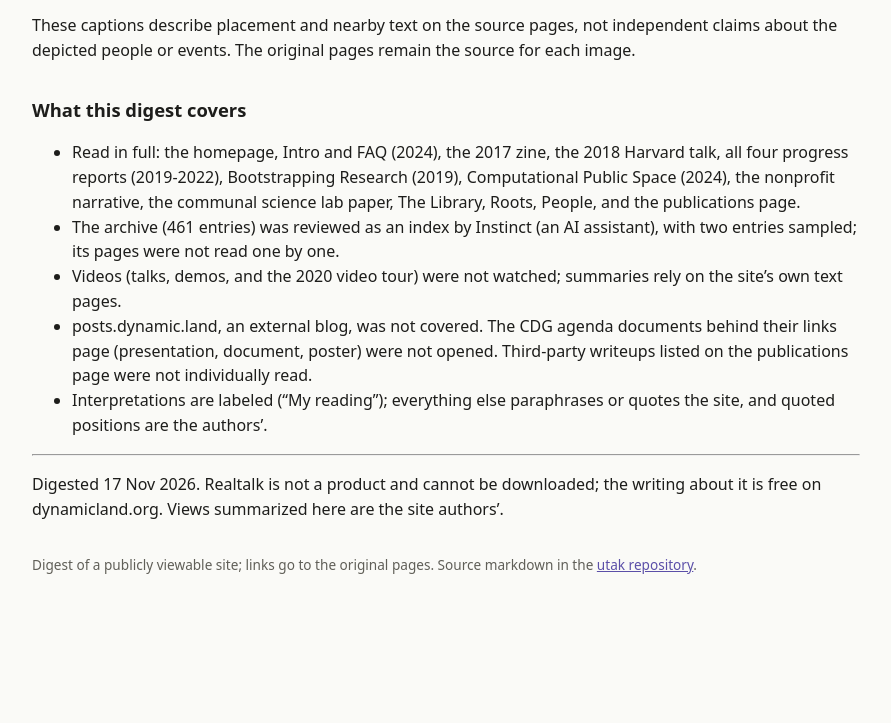
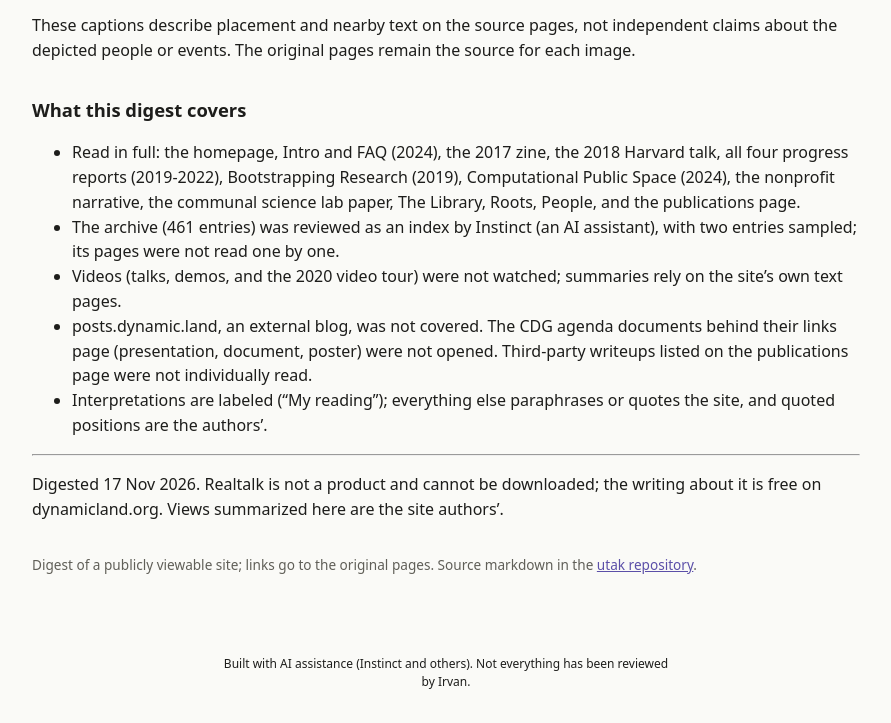
Before and after one commit to irvan-putra/utak, a plain HTML site: page dynamicland.html in a window 1280 px wide. Shown: the part 5438-6161 px from the top of the page, without its empty margins (194-1085 px from the left). Before the commit the page ends 6061 px from the top, so only its background shows below. Drawn offline with Linux system fonts and the light colour scheme.

Commit message:
Disclose AI assistance on subpages and clarify release artifact comments

```diff
--- a/dynamicland.html
+++ b/dynamicland.html
@@ -114,4 +114,5 @@
 <p>Digested 17 Nov 2026. Realtalk is not a product and cannot be downloaded; the writing about it is free on dynamicland.org. Views summarized here are the site authors’.</p>
 
 <footer>Digest of a publicly viewable site; links go to the original pages. Source markdown in the <a href="https://github.com/irvan-putra/utak">utak repository</a>.</footer>
-</main></body></html>
+</main><p class="ai-disclosure" style="font:12px/1.5 system-ui,sans-serif;text-align:center;padding:12px 16px;margin:20px auto;max-width:70ch">Built with AI assistance (Instinct and others). Not everything has been reviewed by Irvan.</p>
+</body></html>
```
Also changed, not shown: worrydream.html (+2 -1 lines).
